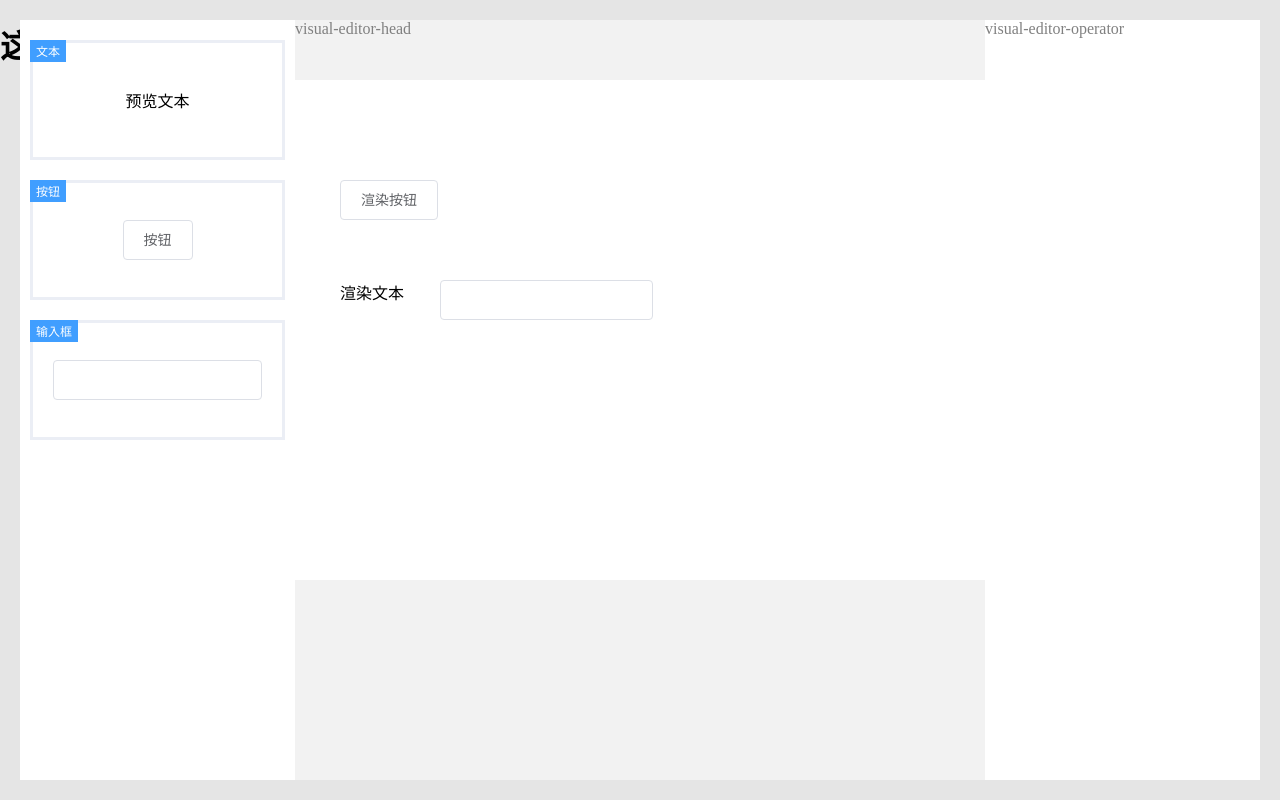
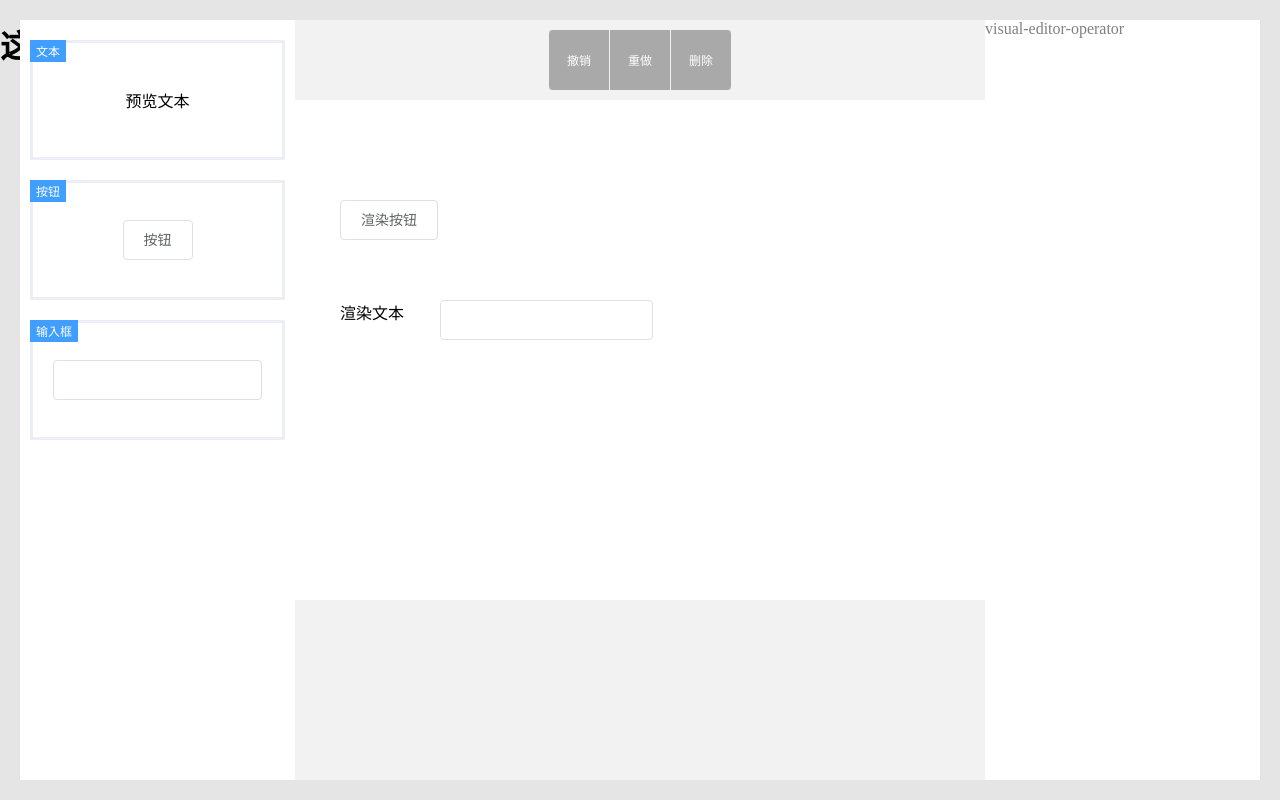
Before and after one commit to w-danboard/danboard-visual-editor, a Vue app: page / in a window 1280 px wide. Built offline with nearby package versions, Linux system fonts and the light colour scheme.

Commit message:
顶部三个按钮 撤销 重做以及删除. 准备实现删除功能

```diff
--- /dev/null
+++ b/src/packages/plugins/command.plugin.ts
@@ -0,0 +1,82 @@
+import { reactive } from "vue";
+
+export interface CommandExecute {
+  undo?: () => void,
+  redo: () => void
+}
+
+export interface Command {
+  name: string,                                     // 命令唯一标识
+  keyboard?: string | string[],                     // 命令监听快捷键
+  execute: (...args: any[]) => CommandExecute,      // 命令被执行的时候，所做的内容
+  followQueue?: boolean                             // 命令之行完之后，是否需要将命令执行得到的undo,redo存入命令队列
+}
+
+export function useCommander () {
+  /**
+   * reactive: 返回对象的响应式副本
+   * 响应式转换是“深”的——它影响所有嵌套 property。
+   * 在基于 ES2015 Proxy (opens new window)的实现中，返回的代理是不等于原始对象。
+   * 建议只使用响应式代理，避免依赖原始对象。
+   */
+  const state = reactive({
+    current: -1,
+    queue: [] as CommandExecute[],
+    commands: {} as Record<string, (...args: any[]) => void>
+  })
+
+  const registry = (command: Command) => {
+    state.commands[command.name] = (...args) => {
+      const { undo, redo } = command.execute(...args)
+      if (command.followQueue) {
+        state.queue.push({ undo, redo })
+        state.current += 1
+      }
+      redo()
+    }
+  }
+
+  registry({
+    name: 'undo',
+    keyboard: 'ctrl+z',
+    followQueue: false,
+    execute: () => {
+      // 命令被执行的时候，要做的事情
+      return {
+        redo: () => {
+          // 重新做一遍，要做的事情
+          const { current } = state
+          if (current === -1) return
+          const { undo } = state.queue[current]
+          !!undo && undo()
+          state.current -= 1
+        }
+      }
+    }
+  })
+
+  registry({
+    name: 'redo',
+    keyboard: [
+      'ctrl+y',
+      'ctrl+shift+z'
+    ],
+    followQueue: false,
+    execute: () => {
+      return {
+        redo: () => {
+          let { current } = state
+          if (!state.queue[current]) return
+          const { redo } = state.queue[current]
+          redo()
+          state.current += 1
+        }
+      }
+    }
+  })
+
+  return {
+    state,
+    registry
+  }
+}
--- /dev/null
+++ b/src/packages/utils/visual.command.tsx
@@ -0,0 +1,31 @@
+import { useCommander } from '@/packages/plugins/command.plugin'
+
+export function useVisualCommand () {
+  const commander = useCommander()
+
+  commander.registry({
+    name: 'delete',
+    keyboard: [
+      'backspace',
+      'delete',
+      'ctrl+d'
+    ],
+    execute: () => {
+      console.log('执行删除命令')
+      return {
+        undo: () => {
+          console.log('撤回删除命令')
+        },
+        redo: () => {
+          console.log('重置删除命令')
+        }
+      }
+    }
+  })
+
+  return {
+    undo: () => commander.state.commands.undo(),
+    redo: () => commander.state.commands.redo(),
+    delete: () => commander.state.commands.delete(),
+  }
+}
--- a/src/packages/visual-editor.scss
+++ b/src/packages/visual-editor.scss
@@ -1,3 +1,5 @@
+// @import './lib/iconfont/iconfont.css';
+
 $headSize: 60px;              // 顶部操作栏的高度
 $menuSize: 275px;             // 菜单列表的宽度
 $operatorSize: 275px;         // 右侧编辑详情的宽度
@@ -86,6 +88,51 @@
     left: $menuSize;
     right: $operatorSize;
     height: $headSize;
+    display: flex;
+    align-items: center;
+    justify-content: center;
+    padding-top: 10px;
+    z-index: 2;
+
+    & > .visual-editor-head-button {
+      display: flex;
+      flex-direction: column;
+      align-items: center;
+      justify-content: center;
+      background-color: rgba(black, 0.3);
+      color: white;
+      height: 60px;
+      width: 60px;
+      cursor: pointer;
+      transition: all 300ms linear;
+
+      & + .visual-editor-head-button {
+        margin-left: 1px;
+      }
+
+      &:first-child {
+        border-top-left-radius: 4px;
+        border-bottom-left-radius: 4px;
+      }
+
+      &:last-child {
+        border-top-right-radius: 4px;
+        border-bottom-right-radius: 4px;
+      }
+
+      &:hover {
+        background-color: white;
+        color: $primary;
+      }
+
+      i {
+        font-size: 20px;
+      }
+
+      span {
+        font-size: 12px;
+      }
+    }
   }
 
   & > .visual-editor-operator {
@@ -98,7 +145,7 @@
   }
 
   & > .visual-editor-body {
-    padding-top: $headSize;
+    padding-top: $headSize + 20;
     padding-left: $menuSize;
     padding-right: $operatorSize;
     box-sizing: border-box;
--- a/src/packages/visual-editor.tsx
+++ b/src/packages/visual-editor.tsx
@@ -4,6 +4,7 @@
 import { VisualEditorModelValue, VisualEditorConfig, VisualEditorComponent, createNewBlock, VisualEditorBlockData } from '@/packages/visual-editor.utils'
 import { useModel } from '@/packages/utils/useModel'
 import { VisualEditorBlock } from './visual-editor-block'
+import { useVisualCommand } from './utils/visual.command'
 
 export const VisualEditor = defineComponent({
   components: {
@@ -187,6 +188,29 @@
       return { mousedown }
     })()
 
+    const commander = useVisualCommand()
+
+    const buttons = [
+      {
+        label: '撤销',
+        icon: 'icon-back',
+        handler: commander.undo,
+        tip: 'ctrl+z'
+      },
+      {
+        label: '重做',
+        icon: 'icon-forward',
+        handler: commander.redo,
+        tip: 'ctrl+y, ctrl+shift+z'
+      },
+      {
+        label: '删除',
+        icon: 'icon-delete',
+        handler: commander.delete(),
+        tip: 'ctrl+d, backspace, delete'
+      }
+    ]
+
     return () => (
       <div class="visual-editor">
         <div class="visual-editor-menu">
@@ -201,7 +225,12 @@
           ))}
         </div>
         <div class="visual-editor-head">
-          visual-editor-head
+          {buttons.map((btn, index) => (
+            <div key={index} class="visual-editor-head-button">
+              {/* <i class={`iconfont ${btn.icon}`}></i> */}
+              <span>{btn.label}</span>
+            </div>
+          ))}
         </div>
         <div class="visual-editor-operator">
           visual-editor-operator
```
